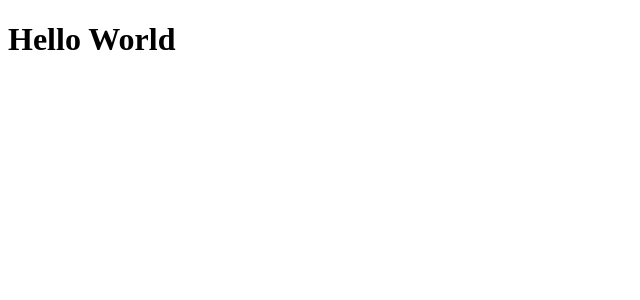
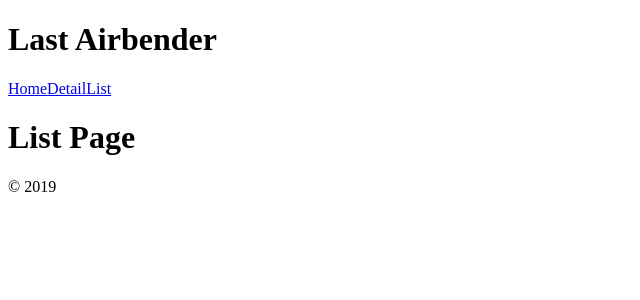
Before and after one commit to 401-advanced-javascript-donna/forms-n-routes, a React app: page /list/1 in a window 1280 px wide. Shown: the top 300 px of the page, without its empty margins (0-640 px from the left). Built offline with nearby package versions, Linux system fonts and the light colour scheme.

Commit message:
api call and can access obj

```diff
--- a/package.json
+++ b/package.json
@@ -26,7 +26,8 @@
   "license": "ISC",
   "dependencies": {
     "react": "^16.11.0",
-    "react-dom": "^16.11.0"
+    "react-dom": "^16.11.0",
+    "react-router-dom": "^5.1.2"
   },
   "devDependencies": {
     "@babel/core": "^7.6.4",
--- a/src/components/App.js
+++ b/src/components/App.js
@@ -1,5 +1,25 @@
 import React from 'react';
+import Header from './Header';
+import Footer from './Footer';
+import {
+  BrowserRouter as Router,
+  Route,
+  Switch
+} from 'react-router-dom';
+import Home from './Home';
+import List from './List';
+import Detail from './Detail';
 
-export default function App() {
-  return <h1>Hello World</h1>;
-}
+const App = () => (
+  <Router>
+    <Header />
+    <Switch>
+      <Route exact path="/" component={Home} />
+      <Route path="/detail" component={Detail} />
+      <Route path="/list" component={List} />
+    </Switch>
+    <Footer />
+  </Router>
+);
+
+export default App;
--- a/src/components/Character.js
+++ b/src/components/Character.js
@@ -0,0 +1,16 @@
+import React from 'react';
+import PropTypes from 'prop-types';
+
+const Character = ({ photoUrl, name }) => {
+  console.log(photoUrl);
+  return (
+    <img src={photoUrl} alt={name} />
+  );
+};
+
+Character.propTypes = {
+  photoUrl: PropTypes.string,
+  name: PropTypes.string
+};
+
+export default Character;
--- /dev/null
+++ b/src/components/Detail.js
@@ -0,0 +1,7 @@
+import React from 'react';
+
+const Detail = () => (
+  <h1>Detail Page</h1>
+);
+
+export default Detail;
--- a/src/components/Header.js
+++ b/src/components/Header.js
@@ -1,7 +1,15 @@
 import React from 'react';
+import { Link } from 'react-router-dom';
 
 const Header = () => (
-  <h1>Last Airbender</h1>
+  <header>
+    <h1>Last Airbender</h1>
+    <nav>
+      <Link to="/">Home</Link>
+      <Link to="/detail">Detail</Link>
+      <Link to="/list">List</Link>
+    </nav>
+  </header>
 );
 
 export default Header;
--- /dev/null
+++ b/src/components/Home.js
@@ -0,0 +1,21 @@
+import React, { Component } from 'react';
+import Character from './Character';
+import apiCall from '../services/api-call';
+
+class Home extends Component {
+  state = {
+    data: {}
+  }
+  componentDidMount() {
+    return apiCall()
+      .then(data => this.setState({ data: data[0] }));
+  }
+
+  render() {
+    return (
+      <Character item={this.state.data.photoUrl} />
+    );
+  }
+}
+
+export default Home;
--- /dev/null
+++ b/src/components/List.js
@@ -0,0 +1,7 @@
+import React from 'react';
+
+const List = () => (
+  <h1>List Page</h1>
+);
+
+export default List;
--- /dev/null
+++ b/src/services/api-call.js
@@ -0,0 +1,8 @@
+const apiCall = () => {
+  let url = 'https://last-airbender-api.herokuapp.com/api/v1/characters/random';
+  return fetch(url)
+    .then(res => res.json())
+    .then(result => result);
+};
+
+export default apiCall;
```
Also changed, not shown: 1 other file (tests, documents, lock files or other folders).
